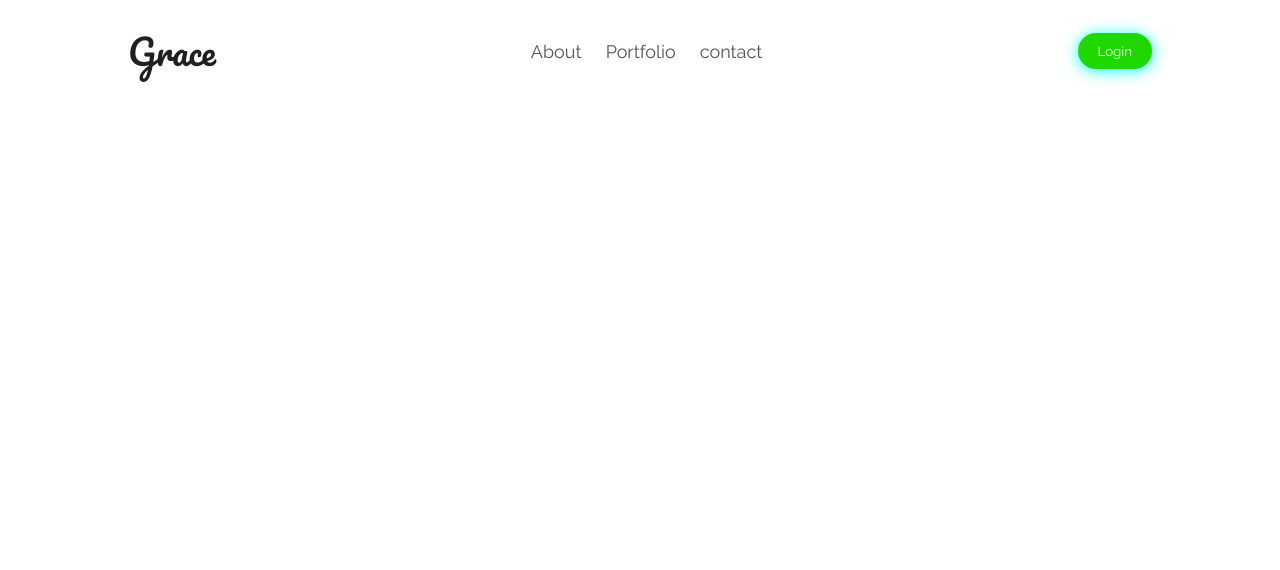
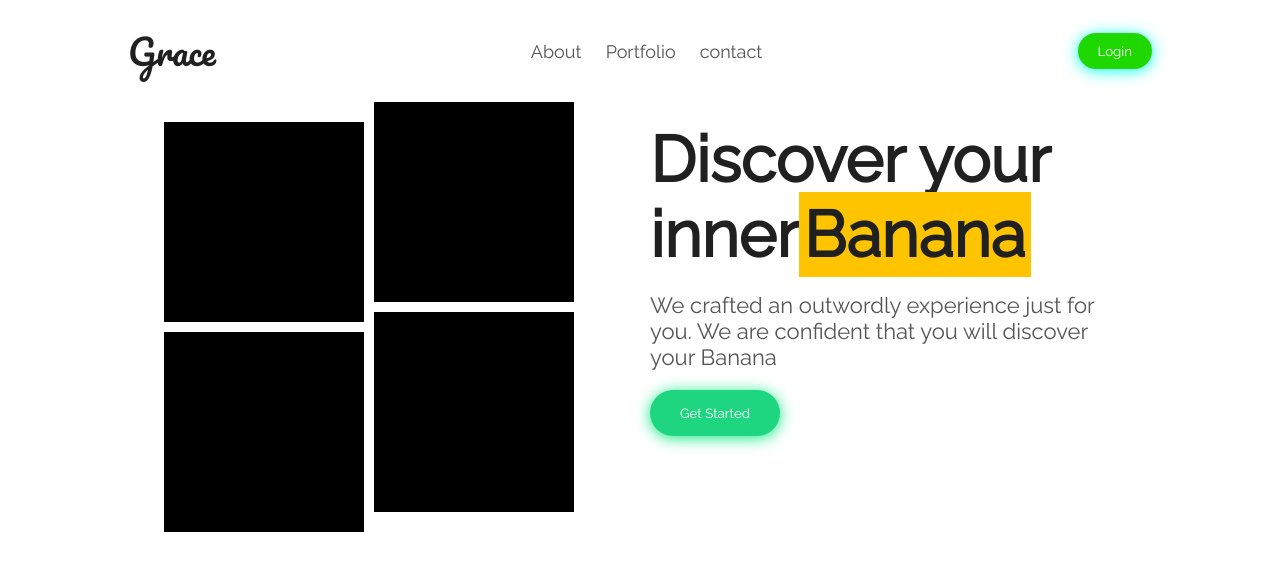
Before and after one commit to Gee051/just-starting-out, a plain HTML site: page index.html in a window 1280 px wide. Drawn offline with Linux system fonts and the light colour scheme.

Commit message:
created the hero section

```diff
--- a/index.html
+++ b/index.html
@@ -7,6 +7,7 @@
     <link rel="stylesheet" href="./style.css">
 </head>
 <body>
+    <header>
         <nav>
             <a href="./index.html" id="logo">Grace</a>
 
@@ -18,6 +19,22 @@
 
             <button>Login</button>
         </nav>
-
+        <div class="hero">
+            <figure>
+                <div class="image"></div>
+                <div class="image"></div>
+                <div class="image"></div>
+                <div class="image"></div>
+            </figure>
+            <div class="cta">
+               <!--   call to action -->
+               <h1>Discover your inner<span>Banana</span></h1>
+               <p>
+                 We crafted an outwordly experience just for you. We are confident that you will discover your Banana
+               </p>
+               <button>Get Started</button>
+            </div>
+        </div>
+    </header>
 </body>
 </html>
--- a/style.css
+++ b/style.css
@@ -4,7 +4,7 @@
 *{
     margin: 0;
     padding: 0;
-    box-sizing: 0;
+    box-sizing: border-box;
     font-family: 'Raleway', sans-serif;
 }
 
@@ -45,3 +45,80 @@ nav button:hover {
     box-shadow: 0 0 15px 10px #76e9b4;
     transform: scale(1.1);
 }
+
+.hero {
+    padding: 20px 10%;
+    display: flex;
+    gap: 20px;
+}
+
+.hero :is(figure, .cta) {
+    flex: 1;
+     /* you can also do .hero figure, .hero city */
+}
+
+.hero figure {
+    display: grid;
+    grid-template-columns: 1fr 1fr;
+    gap: 10px;
+}
+
+.hero figure .image {
+    background-color: #000;
+    width: 200px;
+    height: 200px;
+    position: relative;
+    justify-self: end;
+}
+
+.hero figure .image:hover {
+    animation: pulse .5s infinite alternate;
+}
+
+figure .image:nth-child(2) {
+    top: -20px;
+    justify-self: start;
+}
+
+figure .image:nth-child(4) {
+    top: -20px;
+    justify-self: start;
+}
+
+.hero .cta {
+    padding: 0px 20px;
+}
+
+.hero .cta h1 {
+    font-size: 4rem;
+    color: #202020;
+}
+
+.hero .cta h1 span {
+    background-color: #ffc400;
+    padding: 5px;
+}
+
+.hero .cta p {
+    padding: 20px 0px;
+    font-size: 22px;
+    color: #555;
+}
+
+.hero .cta button {
+    padding: 15px 30px;
+    background-color: #1fd680;
+    color: #fff;
+    box-shadow: 0 2px 15px #15e986;
+    border: none;
+    cursor: pointer;
+    border-radius: 50px;
+
+}
+
+@keyframes pulse {
+    from {
+        transform: scale(0.9);
+        opacity:0.7
+    }
+}
```
Lines whose indentation alone changed are shown as unchanged.
